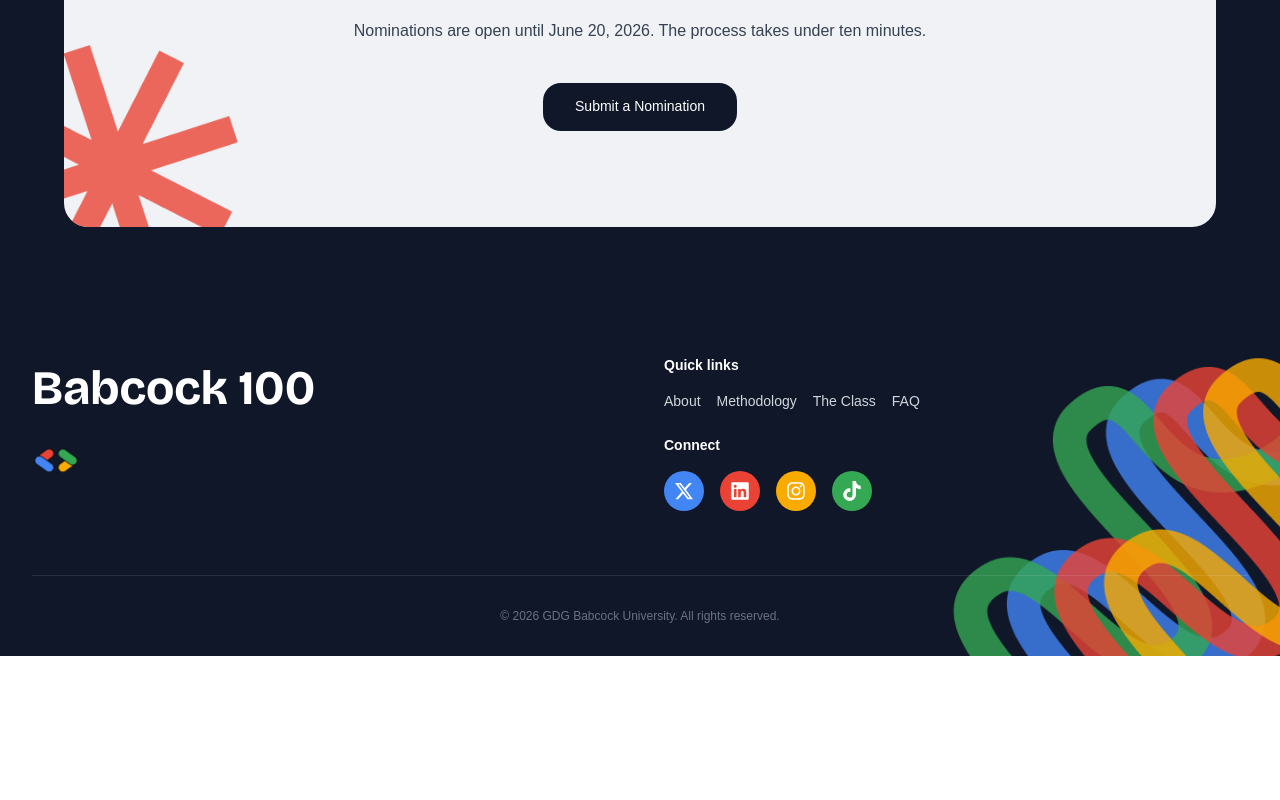
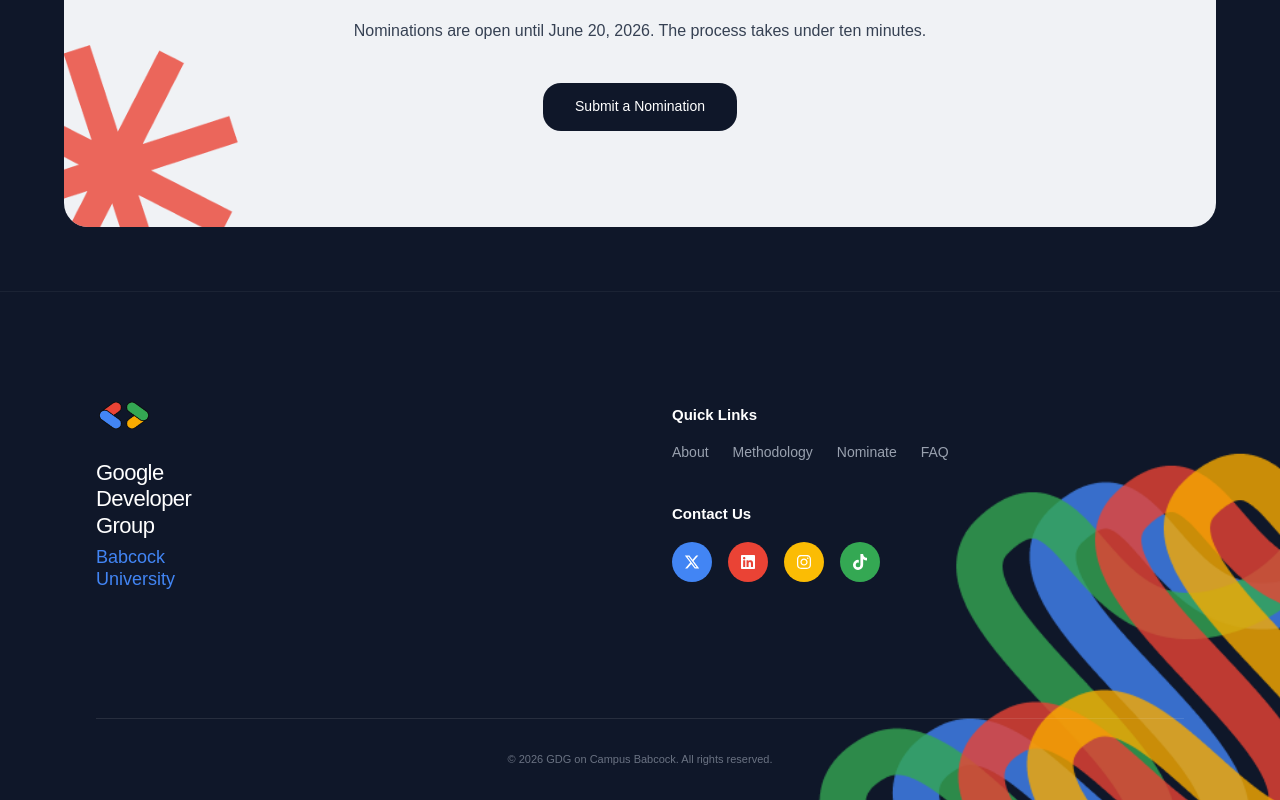
Before and after one commit to GDGBabcockUniversity/the-hundred, a Next.js app: page / in a window 1280 px wide. Shown: the part 5897-6697 px from the top of the page. Before the commit the page ends 6553 px from the top, so only its background shows below. Built offline with nearby package versions, Linux system fonts and the light colour scheme; a web font is replaced by a local one.

Commit message:
feat: redesign Footer component layout and styling

```diff
--- a/components/layout/Footer.tsx
+++ b/components/layout/Footer.tsx
@@ -12,28 +12,38 @@ const iconMap = {
 
 export function Footer() {
   return (
-    <footer className="bg-brand-navy text-white pt-16 pb-8 relative overflow-hidden">
-      <div className="max-w-7xl mx-auto px-4 sm:px-6 lg:px-8 relative z-10">
-        <div className="grid grid-cols-1 md:grid-cols-4 gap-12 mb-16">
-          <div className="col-span-1 md:col-span-2">
-            <div className="font-serif font-bold text-5xl leading-snug mb-4">
-              Babcock 100
-            </div>
-            <div className="flex gap-1 mt-4">
+    <footer className="bg-brand-navy text-white pt-24 pb-8 relative overflow-hidden border-t border-white/5">
+      <div className="max-w-6xl mx-auto px-4 sm:px-6 lg:px-8 relative z-10">
+        <div className="grid grid-cols-1 md:grid-cols-2 gap-16 mb-32">
+          {/* Logo Column */}
+          <div className="flex flex-col">
+            <div className="mb-4">
               <Image
                 src={IMAGES.gdg_logo.src}
                 alt="GDG Logo"
                 width={IMAGES.gdg_logo.w}
                 height={IMAGES.gdg_logo.h}
-                className="w-12 h-12 object-contain"
+                className="w-14 h-14 object-contain"
               />
+            </div>
+            <div className="font-sans text-[22px] font-medium leading-[1.2] tracking-tight text-white">
+              Google <br />
+              Developer <br />
+              Group
+            </div>
+            <div className="font-sans text-[18px] font-medium text-[#4285F4] leading-[1.2] mt-2">
+              Babcock <br />
+              University
             </div>
           </div>
 
-          <div className="flex flex-col gap-6">
+          {/* Links Column */}
+          <div className="flex flex-col gap-10 md:pt-4">
             <div>
-              <h3 className="font-semibold text-sm mb-4">Quick links</h3>
-              <ul className="flex flex-wrap items-center gap-4 text-sm text-gray-300">
+              <h3 className="font-bold text-white text-[15px] mb-4">
+                Quick Links
+              </h3>
+              <ul className="flex flex-wrap items-center gap-6 text-[14px] text-gray-400 font-medium">
                 <li>
                   <Link
                     href="/#about"
@@ -52,10 +62,10 @@ export function Footer() {
                 </li>
                 <li>
                   <Link
-                    href="/#the-class"
+                    href="/#nominations"
                     className="hover:text-white transition-colors"
                   >
-                    The Class
+                    Nominate
                   </Link>
                 </li>
                 <li>
@@ -70,15 +80,18 @@ export function Footer() {
             </div>
 
             <div>
-              <h3 className="font-semibold text-sm mb-4">Connect</h3>
+              <h3 className="font-bold text-white text-[15px] mb-4">
+                Contact Us
+              </h3>
               <div className="flex gap-4">
                 {SOCIAL_LINKS.map((link, i) => {
                   const Icon = iconMap[link.label as keyof typeof iconMap];
+                  // Using exact Google colors matching the mockup
                   const colors = [
-                    "bg-brand-blue",
-                    "bg-brand-red",
-                    "bg-brand-amber",
-                    "bg-brand-green",
+                    "bg-[#4285F4]", // Blue for X
+                    "bg-[#EA4335]", // Red for LinkedIn
+                    "bg-[#FBBC04]", // Yellow for Instagram
+                    "bg-[#34A853]", // Green for TikTok
                   ];
                   const bgColor = colors[i % colors.length];
                   return (
@@ -89,7 +102,7 @@ export function Footer() {
                       rel="noopener noreferrer"
                       className={`w-10 h-10 rounded-full ${bgColor} flex items-center justify-center hover:opacity-90 transition-opacity`}
                     >
-                      {Icon && <Icon className="w-5 h-5 text-white" />}
+                      {Icon && <Icon className="w-4 h-4 text-white" />}
                     </a>
                   );
                 })}
@@ -98,17 +111,18 @@ export function Footer() {
           </div>
         </div>
 
-        <div className="text-center text-xs text-gray-500 pt-8 border-t border-white/10">
-          <p>© 2026 GDG Babcock University. All rights reserved.</p>
+        <div className="text-center text-[11px] text-gray-500 pt-8 border-t border-white/10 font-medium">
+          <p>© 2026 GDG on Campus Babcock. All rights reserved.</p>
         </div>
       </div>
 
-      <div className="absolute -bottom-10 -right-10 w-64 h-64 md:w-96 md:h-96 z-0 pointer-events-none">
+      {/* The large colorful Google doodle asset on the bottom right */}
+      <div className="hidden md:block absolute -bottom-8 -right-8 w-100 h-75 md:w-150 md:h-112.5 z-0 pointer-events-none transform translate-x-12 translate-y-12">
         <Image
           src={IMAGES.footer_doodle.src}
           alt="Footer Doodle"
           fill
-          className="object-contain"
+          className="object-contain object-bottom right"
         />
       </div>
     </footer>
```
